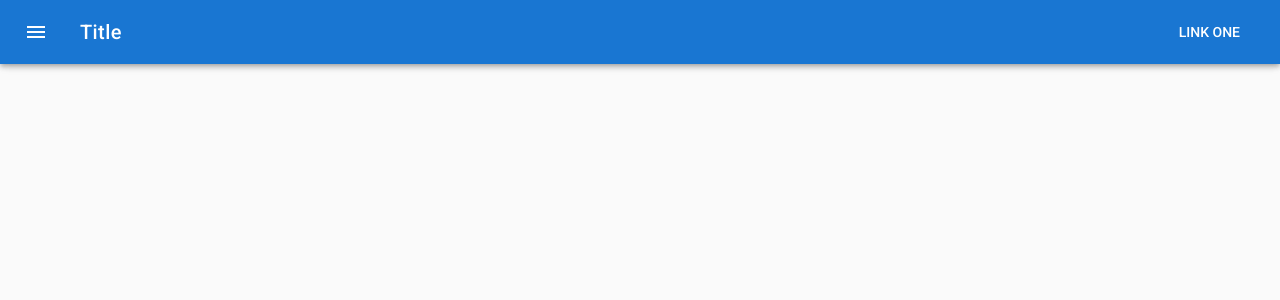
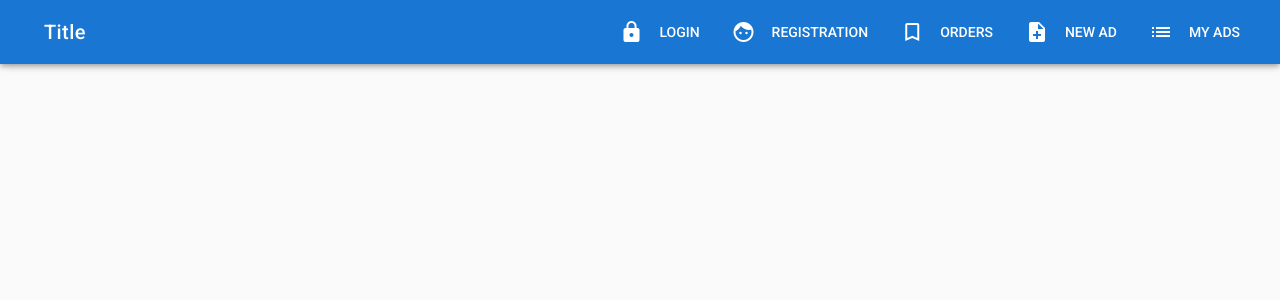
Before and after one commit to mgarmashov/ad-project, a Vue app: page / in a window 1280 px wide. Shown: the top 300 px of the page. Built offline with nearby package versions, Linux system fonts and the light colour scheme.

Commit message:
Урок 4. Сделана менюшка наверху и слева

```diff
--- a/src/App.vue
+++ b/src/App.vue
@@ -1,12 +1,43 @@
 <template>
     <v-app>
-    <v-navigation-drawer app temporary></v-navigation-drawer>
+        <v-navigation-drawer
+                app
+                temporary
+                v-model="drawer"
+        >
+            <v-list>
+                <v-list-tile
+                        v-for="link of links"
+                        :key="link.title"
+                        :to="link.url"
+                        @click=""
+                >
+                    <v-list-tile-action>
+                        <v-icon>{{ link.icon }}</v-icon>
+                    </v-list-tile-action>
+
+                    <v-list-tile-content>
+                        <v-list-tile-title v-text="link.title"></v-list-tile-title>
+                    </v-list-tile-content>
+                </v-list-tile>
+            </v-list>
+        </v-navigation-drawer>
         <v-toolbar app dark color="primary">
-      <v-toolbar-side-icon></v-toolbar-side-icon>
+            <v-toolbar-side-icon
+                    @click="drawer = !drawer"
+                    class="hidden-md-and-up"
+            ></v-toolbar-side-icon>
             <v-toolbar-title>Title</v-toolbar-title>
             <v-spacer></v-spacer>
             <v-toolbar-items class="hidden-sm-and-down">
-        <v-btn flat>Link One</v-btn>
+                <v-btn
+                        v-for="link in links"
+                        :key="link.title"
+                        :to="link.url"
+                        flat
+                >
+                    <v-icon left>{{ link.icon}}</v-icon>
+                    {{ link.title}}</v-btn>
             </v-toolbar-items>
         </v-toolbar>
         <v-content>
@@ -17,6 +48,17 @@
 
 <script>
   export default {
-
+    data () {
+      return {
+        drawer: false,
+        links: [
+          {title: 'Login', icon: 'lock', url: '/login'},
+          {title: 'Registration', icon: 'face', url: '/registration'},
+          {title: 'Orders', icon: 'bookmark_border', url: '/orders'},
+          {title: 'New ad', icon: 'note_add', url: '/new'},
+          {title: 'My ads', icon: 'list', url: '/list'}
+        ]
+      }
+    }
   }
 </script>
```
Lines whose indentation alone changed are shown as unchanged.
